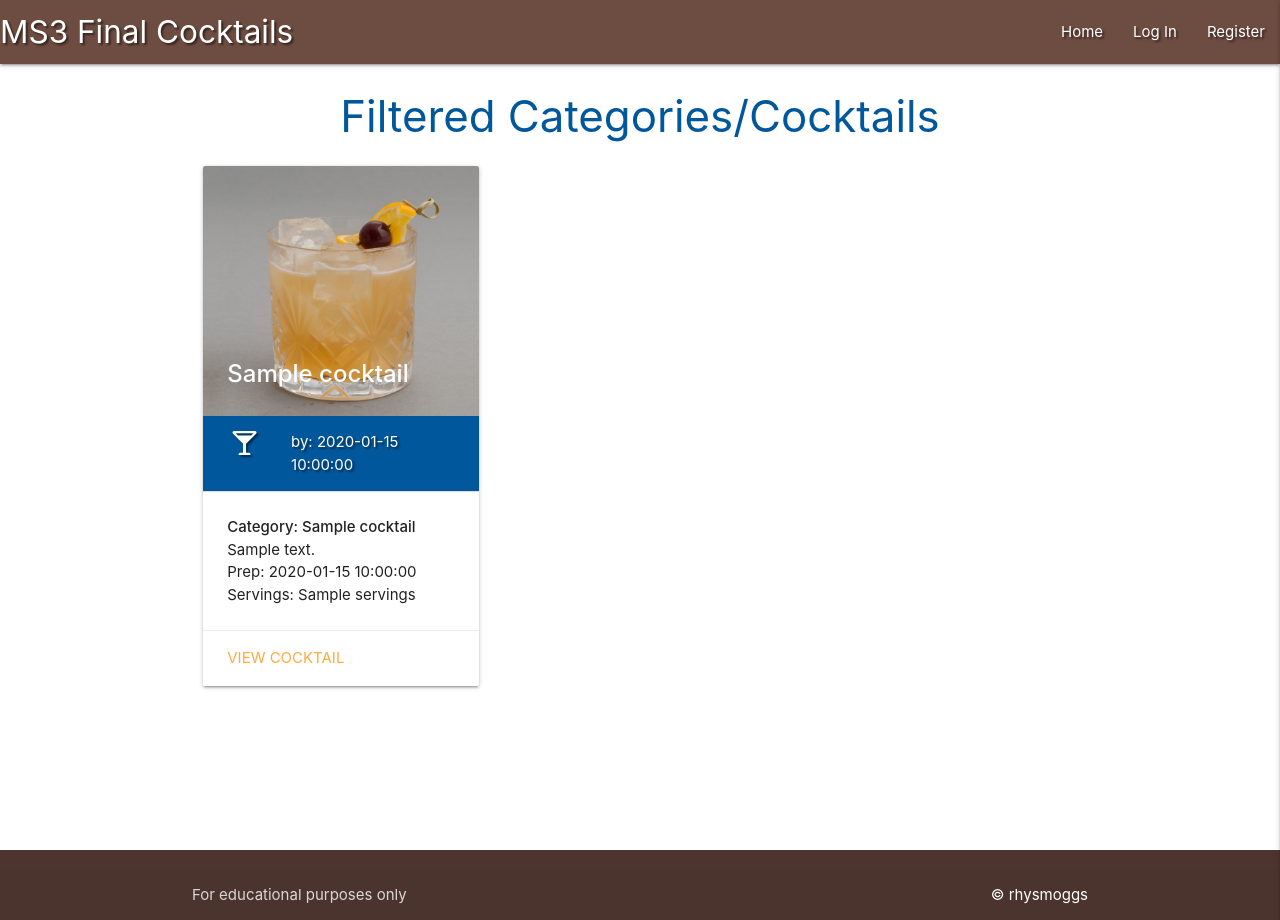
After one commit to rhysmoggs/ms3-final-cocktails, a Flask app: page /filter_category/1 in a window 1280 px wide. The commit adds this page. Run offline with Flask 2, Linux system fonts and the light colour scheme; tables that the repository leaves empty hold one stand-in row (values such as "Sample post"); a database or web service that is not in the repository returns one stand-in record (values such as "Sample title"); some libraries are stand-ins or nearby versions.

Commit message:
Introduced featured categories to home.html and filter_category functionality

```diff
--- a/cocktails/routes.py
+++ b/cocktails/routes.py
@@ -8,10 +8,19 @@ from cocktails.models import Category, Users
 
 
 @app.route("/")
-@app.route("/get_cocktails")
-def get_cocktails():
+@app.route("/home")
+def home():
+    categories = list(Category.query.order_by(Category.category_name).all())
     cocktails = list(mongo.db.cocktails.find())
-    return render_template("cocktails.html", cocktails=cocktails)
+    return render_template("home.html", categories=categories, cocktails=cocktails)
+
+
+@app.route("/filter_category/<int:category_id>")
+def filter_category(category_id):
+
+    # category = Category.query.get_or_404(category_id)
+    cocktails = list(mongo.db.cocktails.find({"category_id": str(category_id)}))
+    return render_template("filter_category.html", cocktails=cocktails)
 
 
 @app.route("/search", methods=["GET", "POST"])
--- a/cocktails/static/js/script.js
+++ b/cocktails/static/js/script.js
@@ -1,6 +1,9 @@
 $(document).ready(function(){
     $(".sidenav").sidenav({edge: "right"});
     $(".collapsible").collapsible();
+    $('.slider').slider({
+        height: 500,
+    });
     $('select').formSelect();
 
     validateMaterializeSelect();
--- a/cocktails/templates/base.html
+++ b/cocktails/templates/base.html
@@ -21,10 +21,10 @@
         <!-- top navbar -->
         <nav class="brown text-shadow darken-1">
             <div class="nav-wrapper">
-                <a href="{{ url_for('get_cocktails') }}" class="brand-logo">MS3 Final Cocktails</a>
+                <a href="{{ url_for('home') }}" class="brand-logo">MS3 Final Cocktails</a>
                 <a href="#" data-target="mobile-demo" class="sidenav-trigger right"><i class="fas fa-bars"></i></a>
                 <ul class="right hide-on-med-and-down">
-                    <li><a href="{{ url_for('get_cocktails') }}">Home</a></li>
+                    <li><a href="{{ url_for('home') }}">Home</a></li>
                     {% if session.user %}
                         <li><a href="{{ url_for('profile', username=session['user']) }}">Profile</a></li>
                         <li><a href="{{ url_for('add_cocktail') }}">Add Cocktail</a></li>
@@ -45,7 +45,7 @@
             <li>
                 <h4 class="center-align brown-text text-darken 4">MS3 Final Cocktails</h4>
             </li>
-            <li><a href="{{ url_for('get_cocktails') }}">Home</a></li>
+            <li><a href="{{ url_for('home') }}">Home</a></li>
             {% if session.user %}
                 <li><a href="{{ url_for('profile', username=session['user']) }}">Profile</a></li>
                 <li><a href="{{ url_for('add_cocktail') }}">Add Cocktail</a></li>
--- /dev/null
+++ b/cocktails/templates/filter_category.html
@@ -0,0 +1,52 @@
+{% extends "base.html" %}
+{% block content %}
+
+
+<h3 class="light-blue-text text-darken-4 center-align">Filtered Categories/Cocktails</h3>
+
+{% if cocktails|length > 0 %}
+<div class="row">
+    {% for cocktail in cocktails %}
+    <div class="col s12 m6 l4">
+        <div class="card">
+            <div class="card-image">
+                <img src="../static/images/whiskey_sour.jpg" alt="picture of a whiskey sour cocktail" width="100"
+                    height="250">
+                <!-- <img src="{{ cocktail.cocktail_img }}" alt="picture of a whiskey sour cocktail" width="100" height="250"> -->
+                <span class="card-title"><strong>{{ cocktail.cocktail_name }}</strong></span>
+            </div>
+            <div class="collapsible-header white-text light-blue darken-4 text-shadow">
+                <div class="col s3">
+                    <i class="fas fa-glass-martini-alt"></i>
+                </div>
+                <div class="col s9">
+                    by: {{ cocktail.created_by }}
+                </div>
+            </div>
+            <div>
+                {% if session.user|lower == cocktail.created_by|lower %}
+                <a href="{{ url_for('delete_cocktail', cocktail_id=cocktail._id ) }}"
+                    class="btn-small green accent-4">Done</a>
+                <a href="{{ url_for('edit_cocktail', cocktail_id=cocktail._id ) }}"
+                    class="btn-small light-blue lighten-1">Edit</a>
+                {% endif %}
+            </div>
+            <div class="card-content">
+                <strong>Category: {{ cocktail.category_name }}</strong>
+                <p>{{ cocktail.cocktail_description }}</p>
+                <p>Prep: {{ cocktail.prep_time }}</p>
+                <p>Servings: {{ cocktail.servings }}</p>
+            </div>
+            <div class="card-action">
+                <a href="{{ url_for('view_cocktail', cocktail_id=cocktail._id ) }}">View Cocktail</a>
+            </div>
+        </div>
+    </div>
+    {% endfor %}
+</div>
+{% else %}
+<h3 class="red-text text-darken-4 center-align">No Results Found</h3>
+{% endif %}
+
+
+{% endblock %}
```
Also changed, not shown: cocktails/templates/home.html (added, +23 -0 lines), README.md.
